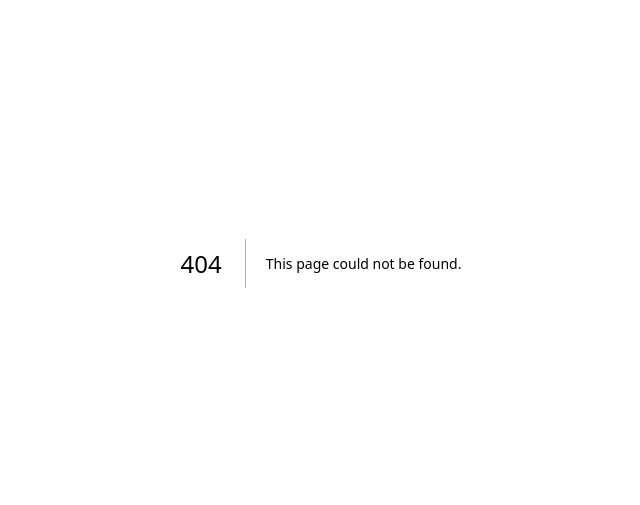
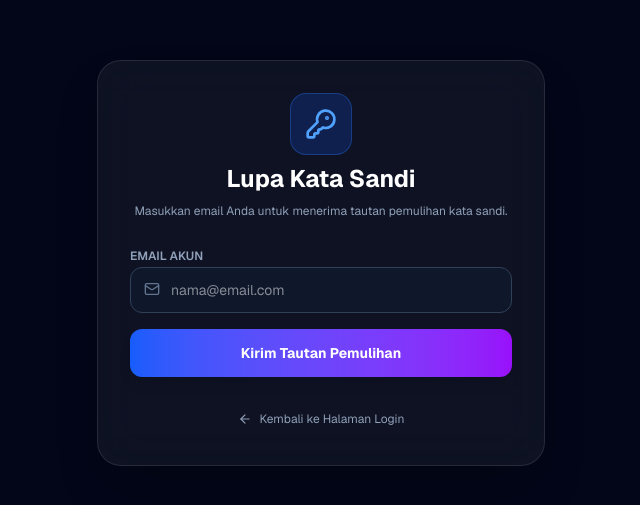
Before and after one commit to inklusisdirf-lab/iLaporan-Harian-SDIRF, a Next.js app: page /forgot-password in a window 1280 px wide. Before the commit this address had no page. Shown: the part 137-642 px from the top of the page, without its empty margins (319-959 px from the left). Built offline with nearby package versions, Linux system fonts and the light colour scheme; no server answers.

Commit message:
feat: menambahkan fitur lupa password dan update password

```diff
--- a/app/(auth)/login/page.tsx
+++ b/app/(auth)/login/page.tsx
@@ -4,7 +4,7 @@ import { useState } from "react";
 import Image from "next/image";
 import { useRouter } from "next/navigation";
 import { motion, AnimatePresence } from "framer-motion";
-import { Mail, Lock, User, ArrowRight, ShieldCheck, BookOpen, BrainCircuit, Phone, Users } from "lucide-react";
+import { Mail, Lock, User, ArrowRight, ShieldCheck, BookOpen, BrainCircuit, Phone, Users, KeyRound } from "lucide-react";
 import { supabase } from "@/app/utils/supabase/client";
 
 export default function LoginPage() {
@@ -23,6 +23,9 @@ export default function LoginPage() {
   const [loginEmail, setLoginEmail] = useState("");
   const [loginPassword, setLoginPassword] = useState("");
 
+  // State Form Lupa Password
+  const [forgotEmail, setForgotEmail] = useState("");
+
   // State Loading & Error Message
   const [loading, setLoading] = useState(false);
   const [errorMessage, setErrorMessage] = useState("");
@@ -36,7 +39,6 @@ export default function LoginPage() {
     setSuccessMessage("");
 
     try {
-      // 1. Daftarkan akun ke Supabase Auth
       const { data: authData, error: authError } = await supabase.auth.signUp({
         email,
         password,
@@ -45,7 +47,6 @@ export default function LoginPage() {
       if (authError) throw authError;
 
       if (authData.user) {
-        // 2. Masukkan data profil tambahan ke tabel 'profiles'
         const { error: profileError } = await supabase.from("profiles").insert([
           {
             id: authData.user.id,
@@ -83,7 +84,6 @@ export default function LoginPage() {
       if (error) throw error;
 
       if (data.user) {
-        // Ambil role pengguna dari tabel profiles untuk diarahkan ke dashboard masing-masing
         const { data: profileData, error: profileError } = await supabase
           .from("profiles")
           .select("role")
@@ -94,7 +94,6 @@ export default function LoginPage() {
 
         const role = profileData?.role;
 
-        // Arahkan ke dashboard sesuai role masing-masing (tanpa kurung siku rute)
         if (role === "admin") router.push("/admin");
         else if (role === "gpk") router.push("/gpk");
         else if (role === "psikolog") router.push("/psikolog");
@@ -102,6 +101,30 @@ export default function LoginPage() {
       }
     } catch (error: any) {
       setErrorMessage(error.message || "Email atau password salah.");
+    } finally {
+      setLoading(false);
+    }
+  };
+
+  // Fungsi Lupa Password (Kirim Link Pemulihan via Brevo)
+  const handleForgotPassword = async (e: React.FormEvent) => {
+    e.preventDefault();
+    setLoading(true);
+    setErrorMessage("");
+    setSuccessMessage("");
+
+    try {
+      const redirectTo = `${window.location.origin}/update-password`;
+
+      const { error } = await supabase.auth.resetPasswordForEmail(forgotEmail, {
+        redirectTo: redirectTo,
+      });
+
+      if (error) throw error;
+
+      setSuccessMessage("Tautan pemulihan kata sandi telah dikirim ke email Anda. Silakan cek inbox atau folder spam.");
+    } catch (error: any) {
+      setErrorMessage(error.message || "Gagal mengirim link pemulihan password.");
     } finally {
       setLoading(false);
     }
@@ -165,12 +188,12 @@ export default function LoginPage() {
             <div className="absolute -top-10 -right-10 w-32 h-32 bg-blue-500/20 blur-[50px] rounded-full" />
 
             {errorMessage && (
-              <div className="mb-4 p-3 bg-red-500/20 border border-red-500/50 rounded-xl text-red-200 text-xs">
+              <div className="mb-4 p-3 bg-red-500/20 border border-red-500/50 rounded-xl text-red-200 text-xs text-center font-semibold">
                 {errorMessage}
               </div>
             )}
             {successMessage && (
-              <div className="mb-4 p-3 bg-emerald-500/20 border border-emerald-500/50 rounded-xl text-emerald-200 text-xs">
+              <div className="mb-4 p-3 bg-emerald-500/20 border border-emerald-500/50 rounded-xl text-emerald-200 text-xs text-center font-semibold">
                 {successMessage}
               </div>
             )}
@@ -208,7 +231,13 @@ export default function LoginPage() {
                       />
                     </div>
                     <div className="flex justify-end">
-                      <button type="button" onClick={() => setView("forgot")} className="text-sm text-blue-400 hover:text-blue-300 transition-colors">Lupa Password?</button>
+                      <button
+                        type="button"
+                        onClick={() => { setView("forgot"); setErrorMessage(""); setSuccessMessage(""); }}
+                        className="text-sm text-blue-400 hover:text-blue-300 transition-colors flex items-center gap-1"
+                      >
+                        <KeyRound className="w-3.5 h-3.5" /> Lupa Password?
+                      </button>
                     </div>
                   </div>
 
@@ -221,7 +250,7 @@ export default function LoginPage() {
                   </button>
 
                   <div className="text-center mt-4 text-sm text-slate-400">
-                    Belum punya akun? <button type="button" onClick={() => setView("register")} className="text-blue-400 font-semibold hover:underline">Daftar sekarang</button>
+                    Belum punya akun? <button type="button" onClick={() => { setView("register"); setErrorMessage(""); setSuccessMessage(""); }} className="text-blue-400 font-semibold hover:underline">Daftar sekarang</button>
                   </div>
                 </motion.form>
               )}
@@ -311,6 +340,7 @@ export default function LoginPage() {
                         value={password}
                         onChange={(e) => setPassword(e.target.value)}
                         required
+                        minLength={6}
                         className="w-full bg-slate-900/50 border border-slate-700 rounded-xl py-3 pl-10 pr-4 text-white focus:outline-none focus:border-blue-500 focus:ring-1 focus:ring-blue-500 transition-all placeholder:text-slate-500 text-sm"
                       />
                     </div>
@@ -325,34 +355,45 @@ export default function LoginPage() {
                   </button>
 
                   <div className="text-center text-sm text-slate-400">
-                    Sudah punya akun? <button type="button" onClick={() => setView("login")} className="text-blue-400 font-semibold hover:underline">Masuk di sini</button>
+                    Sudah punya akun? <button type="button" onClick={() => { setView("login"); setErrorMessage(""); setSuccessMessage(""); }} className="text-blue-400 font-semibold hover:underline">Masuk di sini</button>
                   </div>
                 </motion.form>
               )}
 
-              {/* === FORGOT PASSWORD FORM === */}
+              {/* === FORGOT PASSWORD FORM (TERHUBUNG KE BREVO/SUPABASE) === */}
               {view === "forgot" && (
-                <motion.div key="forgot" variants={fadeIn} initial="hidden" animate="visible" exit="exit" className="flex flex-col gap-6">
+                <motion.form key="forgot" onSubmit={handleForgotPassword} variants={fadeIn} initial="hidden" animate="visible" exit="exit" className="flex flex-col gap-6">
                   <div className="text-center">
                     <h3 className="text-2xl font-bold text-white mb-2">Lupa Password?</h3>
-                    <p className="text-slate-400 text-sm">Masukkan email Anda untuk menerima link reset</p>
+                    <p className="text-slate-400 text-sm">Masukkan email terdaftar untuk menerima tautan pemulihan</p>
                   </div>
 
                   <div className="flex flex-col gap-4">
                     <div className="relative">
                       <Mail className="absolute left-3 top-1/2 transform -translate-y-1/2 text-slate-400 w-5 h-5" />
-                      <input type="email" placeholder="Email Terdaftar" className="w-full bg-slate-900/50 border border-slate-700 rounded-xl py-3 pl-10 pr-4 text-white focus:outline-none focus:border-blue-500 focus:ring-1 focus:ring-blue-500 transition-all placeholder:text-slate-500" />
+                      <input
+                        type="email"
+                        placeholder="Email Terdaftar"
+                        value={forgotEmail}
+                        onChange={(e) => setForgotEmail(e.target.value)}
+                        required
+                        className="w-full bg-slate-900/50 border border-slate-700 rounded-xl py-3 pl-10 pr-4 text-white focus:outline-none focus:border-blue-500 focus:ring-1 focus:ring-blue-500 transition-all placeholder:text-slate-500 text-sm"
+                      />
                     </div>
                   </div>
 
-                  <button className="w-full bg-gradient-to-r from-blue-600 to-emerald-600 hover:from-blue-500 hover:to-emerald-500 text-white font-bold py-3 px-4 rounded-xl shadow-lg transform transition hover:scale-[1.02] active:scale-95 flex items-center justify-center gap-2 text-sm">
-                    Kirim Link Reset <ArrowRight className="w-4 h-4" />
+                  <button
+                    type="submit"
+                    disabled={loading}
+                    className="w-full bg-gradient-to-r from-blue-600 to-emerald-600 hover:from-blue-500 hover:to-emerald-500 text-white font-bold py-3 px-4 rounded-xl shadow-lg transform transition hover:scale-[1.02] active:scale-95 flex items-center justify-center gap-2 text-sm disabled:opacity-50"
+                  >
+                    {loading ? "Mengirim..." : <>Kirim Link Reset <ArrowRight className="w-4 h-4" /></>}
                   </button>
 
                   <div className="text-center mt-4 text-sm text-slate-400">
-                    Ingat password Anda? <button onClick={() => setView("login")} className="text-blue-400 font-semibold hover:underline">Kembali ke Login</button>
+                    Ingat password Anda? <button type="button" onClick={() => { setView("login"); setErrorMessage(""); setSuccessMessage(""); }} className="text-blue-400 font-semibold hover:underline">Kembali ke Login</button>
                   </div>
-                </motion.div>
+                </motion.form>
               )}
             </AnimatePresence>
           </div>
--- /dev/null
+++ b/app/forgot-password/page.tsx
@@ -0,0 +1,93 @@
+"use client";
+
+import { useState } from "react";
+import { supabase } from "@/app/utils/supabase/client";
+import { KeyRound, ArrowLeft, Mail } from "lucide-react";
+import Link from "next/link";
+
+export default function ForgotPasswordPage() {
+  const [email, setEmail] = useState("");
+  const [loading, setLoading] = useState(false);
+  const [message, setMessage] = useState("");
+  const [error, setError] = useState("");
+
+  const handleResetPassword = async (e: React.FormEvent) => {
+    e.preventDefault();
+    setLoading(true);
+    setMessage("");
+    setError("");
+
+    // Mengambil domain website saat ini secara otomatis (bisa localhost atau Vercel)
+    const redirectTo = `${window.location.origin}/update-password`;
+
+    const { error } = await supabase.auth.resetPasswordForEmail(email, {
+      redirectTo: redirectTo,
+    });
+
+    if (error) {
+      setError(error.message);
+    } else {
+      setMessage("Instruksi pemulihan password telah dikirim ke email Anda. Silakan cek inbox/spam.");
+    }
+    setLoading(false);
+  };
+
+  return (
+    <div className="min-h-screen bg-slate-950 text-slate-100 flex items-center justify-center p-4 font-sans">
+      <div className="max-w-md w-full bg-white/5 border border-white/10 p-8 rounded-3xl backdrop-blur-xl shadow-2xl space-y-6">
+
+        <div className="flex flex-col items-center text-center space-y-2">
+          <div className="p-3.5 bg-blue-600/20 border border-blue-500/30 rounded-2xl text-blue-400">
+            <KeyRound className="w-8 h-8" />
+          </div>
+          <h1 className="text-2xl font-bold text-white">Lupa Kata Sandi</h1>
+          <p className="text-xs text-slate-400">Masukkan email Anda untuk menerima tautan pemulihan kata sandi.</p>
+        </div>
+
+        {message && (
+          <div className="p-4 bg-emerald-500/20 border border-emerald-500/40 rounded-2xl text-emerald-200 text-xs font-semibold text-center">
+            {message}
+          </div>
+        )}
+
+        {error && (
+          <div className="p-4 bg-red-500/20 border border-red-500/40 rounded-2xl text-red-200 text-xs font-semibold text-center">
+            {error}
+          </div>
+        )}
+
+        <form onSubmit={handleResetPassword} className="space-y-4">
+          <div className="space-y-1.5">
+            <label className="text-xs font-semibold text-slate-400 uppercase">Email Akun</label>
+            <div className="relative">
+              <Mail className="absolute left-3.5 top-3.5 w-4 h-4 text-slate-500" />
+              <input
+                type="email"
+                placeholder="nama@email.com"
+                value={email}
+                onChange={(e) => setEmail(e.target.value)}
+                required
+                className="w-full bg-slate-900 border border-slate-700 rounded-xl py-3 pl-10 pr-4 text-white text-sm focus:outline-none focus:border-blue-500"
+              />
+            </div>
+          </div>
+
+          <button
+            type="submit"
+            disabled={loading}
+            className="w-full bg-gradient-to-r from-blue-600 to-purple-600 hover:opacity-90 text-white font-bold py-3.5 rounded-xl shadow-lg transition-all text-sm flex items-center justify-center"
+          >
+            {loading ? "Mengirim..." : "Kirim Tautan Pemulihan"}
+          </button>
+        </form>
+
+        <div className="text-center pt-2">
+          <Link href="/login" className="inline-flex items-center gap-2 text-xs text-slate-400 hover:text-white transition-colors">
+            <ArrowLeft className="w-3.5 h-3.5" /> Kembali ke Halaman Login
+          </Link>
+        </div>
+
+      </div>
+    </div>
+  );
+}
--- /dev/null
+++ b/app/update-password/page.tsx
@@ -0,0 +1,87 @@
+"use client";
+
+import { useState } from "react";
+import { useRouter } from "next/navigation";
+import { supabase } from "@/app/utils/supabase/client";
+import { Lock, ShieldCheck } from "lucide-react";
+
+export default function UpdatePasswordPage() {
+  const router = useRouter();
+  const [password, setPassword] = useState("");
+  const [loading, setLoading] = useState(false);
+  const [message, setMessage] = useState("");
+  const [error, setError] = useState("");
+
+  const handleUpdatePassword = async (e: React.FormEvent) => {
+    e.preventDefault();
+    setLoading(true);
+    setError("");
+    setMessage("");
+
+    const { error } = await supabase.auth.updateUser({ password });
+
+    if (error) {
+      setError(error.message);
+    } else {
+      setMessage("Kata sandi berhasil diperbarui! Mengalihkan ke halaman login...");
+      setTimeout(() => {
+        router.push("/login");
+      }, 3000);
+    }
+    setLoading(false);
+  };
+
+  return (
+    <div className="min-h-screen bg-slate-950 text-slate-100 flex items-center justify-center p-4 font-sans">
+      <div className="max-w-md w-full bg-white/5 border border-white/10 p-8 rounded-3xl backdrop-blur-xl shadow-2xl space-y-6">
+
+        <div className="flex flex-col items-center text-center space-y-2">
+          <div className="p-3.5 bg-emerald-600/20 border border-emerald-500/30 rounded-2xl text-emerald-400">
+            <ShieldCheck className="w-8 h-8" />
+          </div>
+          <h1 className="text-2xl font-bold text-white">Buat Kata Sandi Baru</h1>
+          <p className="text-xs text-slate-400">Silakan masukkan kata sandi baru untuk akun Anda.</p>
+        </div>
+
+        {message && (
+          <div className="p-4 bg-emerald-500/20 border border-emerald-500/40 rounded-2xl text-emerald-200 text-xs font-semibold text-center">
+            {message}
+          </div>
+        )}
+
+        {error && (
+          <div className="p-4 bg-red-500/20 border border-red-500/40 rounded-2xl text-red-200 text-xs font-semibold text-center">
+            {error}
+          </div>
+        )}
+
+        <form onSubmit={handleUpdatePassword} className="space-y-4">
+          <div className="space-y-1.5">
+            <label className="text-xs font-semibold text-slate-400 uppercase">Kata Sandi Baru</label>
+            <div className="relative">
+              <Lock className="absolute left-3.5 top-3.5 w-4 h-4 text-slate-500" />
+              <input
+                type="password"
+                placeholder="Minimal 6 karakter"
+                value={password}
+                onChange={(e) => setPassword(e.target.value)}
+                required
+                minLength={6}
+                className="w-full bg-slate-900 border border-slate-700 rounded-xl py-3 pl-10 pr-4 text-white text-sm focus:outline-none focus:border-emerald-500"
+              />
+            </div>
+          </div>
+
+          <button
+            type="submit"
+            disabled={loading}
+            className="w-full bg-gradient-to-r from-emerald-600 to-blue-600 hover:opacity-90 text-white font-bold py-3.5 rounded-xl shadow-lg transition-all text-sm flex items-center justify-center"
+          >
+            {loading ? "Menyimpan..." : "Simpan Kata Sandi Baru"}
+          </button>
+        </form>
+
+      </div>
+    </div>
+  );
+}
```
